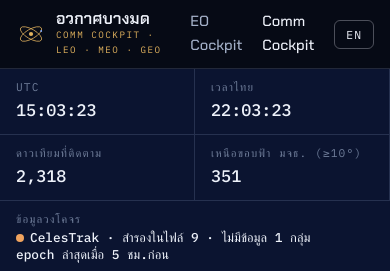
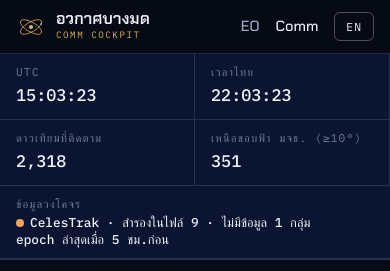
Before and after one commit to chirasil/thonburi-space, a plain HTML site: page comm-cockpit.html in a window 390 px wide. Shown: the top 271 px of the page. Drawn offline with Linux system fonts and the light colour scheme; no server answers; a web font is replaced by a local one.

Commit message:
Cockpits: single-line header on small screens

```diff
--- a/comm-cockpit.html
+++ b/comm-cockpit.html
@@ -135,7 +135,9 @@ footer a{color:var(--dim)}
   .strip{grid-template-columns:1fr 1fr}
   .strip div{border-bottom:1px solid var(--line)}
   .strip div:last-child{grid-column:1/-1}
-  .links a.hide-s{display:none}
+  .links a.hide-s,.nav .lg{display:none}
+  .links{gap:16px}
+  .links a,.brand b,.brand small{white-space:nowrap}
   .shotbox{height:340px}
 }
 
@@ -174,12 +176,12 @@ thead th{position:sticky;top:0;background:var(--panel)}
 
 <header class="nav gut">
   <div class="inner">
-    <a class="brand" href="index.html"><svg aria-hidden="true"><use href="#mark"/></svg><span><b data-th="อวกาศบางมด" data-en="Thonburi Space">อวกาศบางมด</b><small>COMM COCKPIT · LEO · MEO · GEO</small></span></a>
+    <a class="brand" href="index.html"><svg aria-hidden="true"><use href="#mark"/></svg><span><b data-th="อวกาศบางมด" data-en="Thonburi Space">อวกาศบางมด</b><small>COMM COCKPIT<span class="lg"> · LEO · MEO · GEO</span></small></span></a>
     <nav class="links" aria-label="Main">
       <a class="hide-s" href="index.html" data-th="หน้าหลัก" data-en="Home">หน้าหลัก</a>
       <a class="hide-s" href="haps.html">HAPS</a>
-      <a href="eo-cockpit.html">EO Cockpit</a>
-      <a href="comm-cockpit.html" aria-current="page">Comm Cockpit</a>
+      <a href="eo-cockpit.html" aria-label="EO Cockpit">EO<span class="lg"> Cockpit</span></a>
+      <a href="comm-cockpit.html" aria-current="page" aria-label="Comm Cockpit">Comm<span class="lg"> Cockpit</span></a>
       <button class="chip-btn" id="langBtn" type="button" aria-label="Switch language">EN</button>
     </nav>
   </div>
```
Also changed, not shown: eo-cockpit.html (+6 -4 lines).
